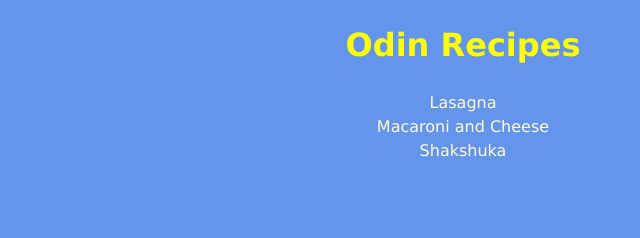
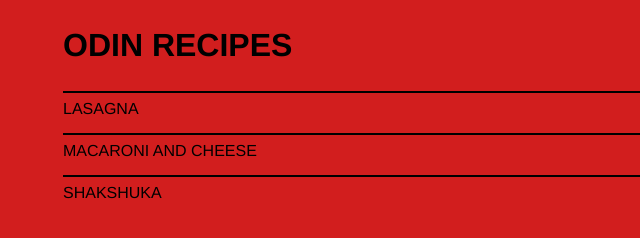
Before and after one commit to TuSmi/odin-recipes, a plain HTML site: page index.html in a window 1280 px wide. Shown: the whole page, without its empty margins (177-817 px from the left). Drawn offline with Linux system fonts and the light colour scheme.

Commit message:
style webpage

```diff
--- a/index.html
+++ b/index.html
@@ -8,12 +8,13 @@
     </head>
 
     <body>
+        <div class="card">
             <h1>Odin Recipes</h1>
-
             <ul class="table-contents">
                 <li><a href="recipes/lasagna.html">Lasagna</a></li>
                 <li><a href="recipes/mac-cheese.html">Macaroni and Cheese</a></li>
                 <li><a href="recipes/shakshuka.html">Shakshuka</a></li>
             </ul>
+        </div>
     </body>
 </html>
--- a/style.css
+++ b/style.css
@@ -4,14 +4,19 @@
 }
 
 body {
-    font-family: Verdana, Tahoma, Arial, sans-serif;
-    background-color: cornflowerblue;
-    text-align: center;
+    font-family: "GT Extended Bold", "Helvetica Neue", Tahoma, Arial, sans-serif;
+    background-color: #d21e1e;
 
 }
 
 h1 {
-    color: #ffff00;
+    color: #000000;
+}
+
+.card {
+    text-transform: uppercase;
+    width: 800px;
+    margin: auto;
 }
 
 ul,
@@ -21,9 +26,11 @@ ol {
 
 li {
     list-style-type: none;
+    border-top: 2px solid #000000;
+    padding: 4px 0px 12px;
 }
 
 a {
     text-decoration: none;
-    color: lemonchiffon;
+    color: inherit;
 }
```
Also changed, not shown: recipes/shakshuka.html (+1 -0 lines). Lines whose indentation alone changed are shown as unchanged.
